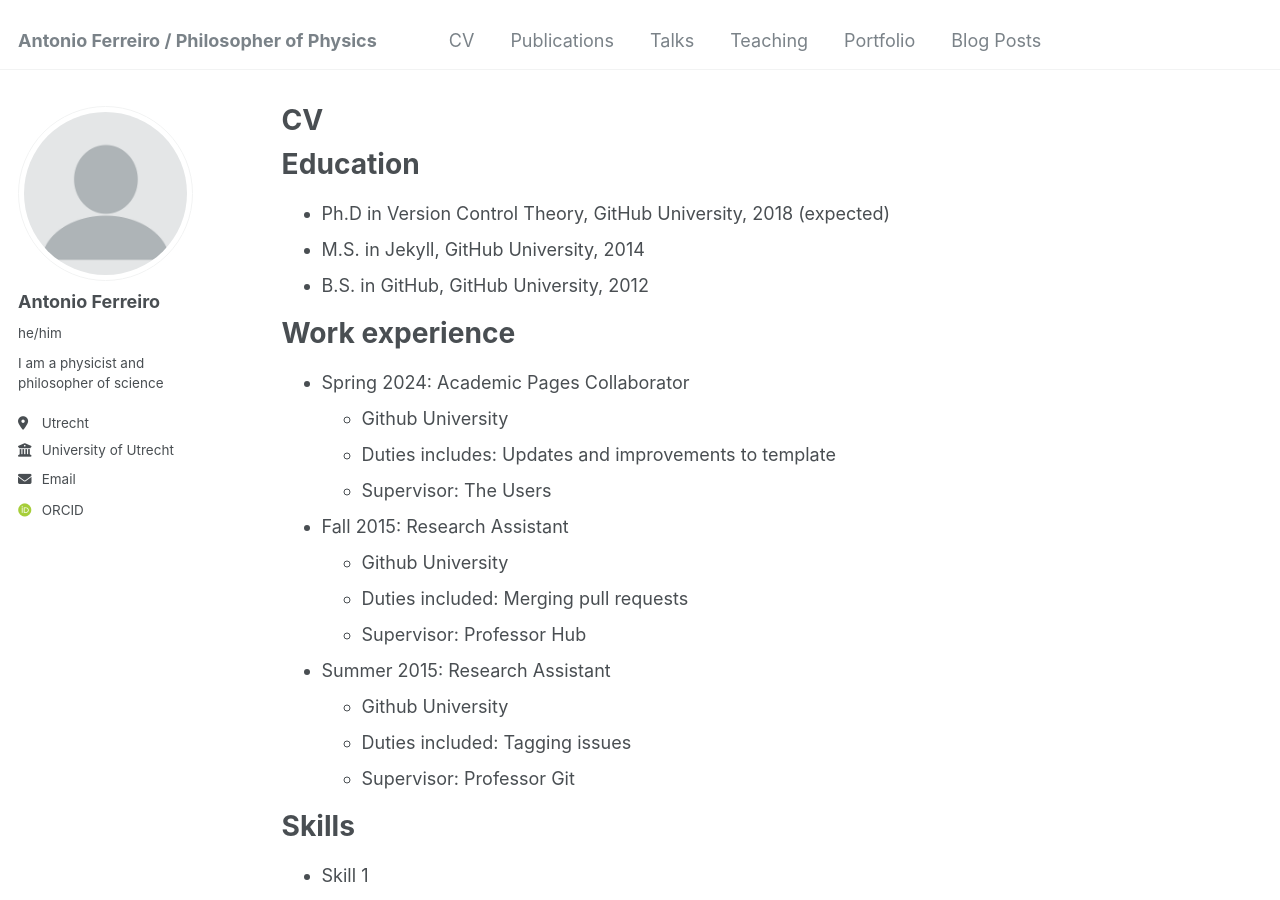
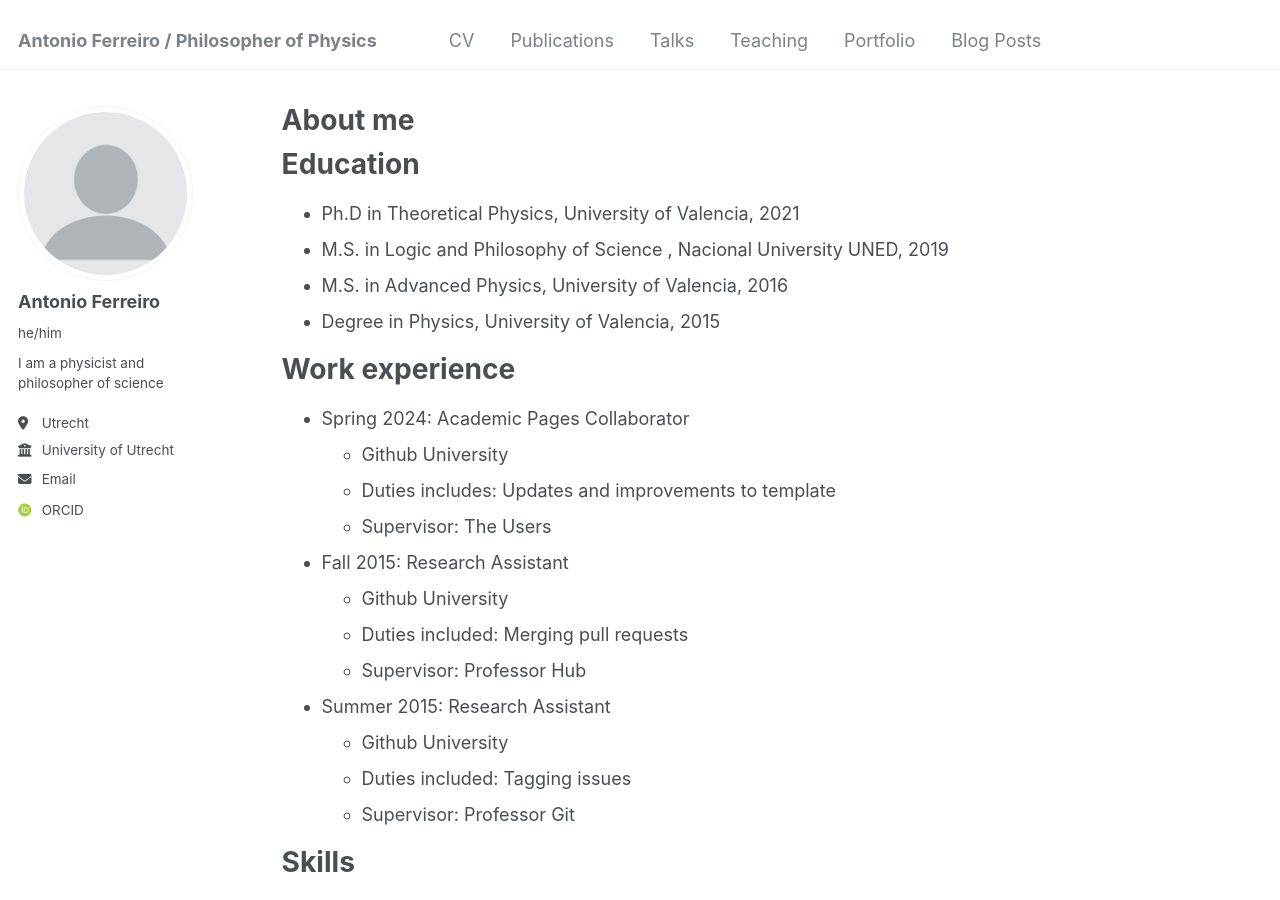
Before and after one commit to Anfedea/anfedea.github.io, a Jekyll site: the page built from _pages/cv.md, in a window 1280 px wide and 900 px high. Built offline with Jekyll 4.4.1, drawn with Linux system fonts in a browser that asks for light colours; some web fonts are replaced.

Commit message:
Update cv.md

```diff
--- a/_pages/cv.md
+++ b/_pages/cv.md
@@ -1,7 +1,7 @@
 ---
 layout: archive
-title: "CV"
-permalink: /cv/
+title: "About me"
+permalink: /about me/
 author_profile: true
 redirect_from:
   - /resume
@@ -11,9 +11,10 @@ redirect_from:
 
 Education
 ======
-* Ph.D in Version Control Theory, GitHub University, 2018 (expected)
-* M.S. in Jekyll, GitHub University, 2014
-* B.S. in GitHub, GitHub University, 2012
+* Ph.D in Theoretical Physics, University of Valencia, 2021
+* M.S. in Logic and Philosophy of Science , Nacional University UNED, 2019
+* M.S. in Advanced Physics, University of Valencia, 2016
+* Degree in Physics, University of Valencia, 2015
 
 Work experience
 ======
```
